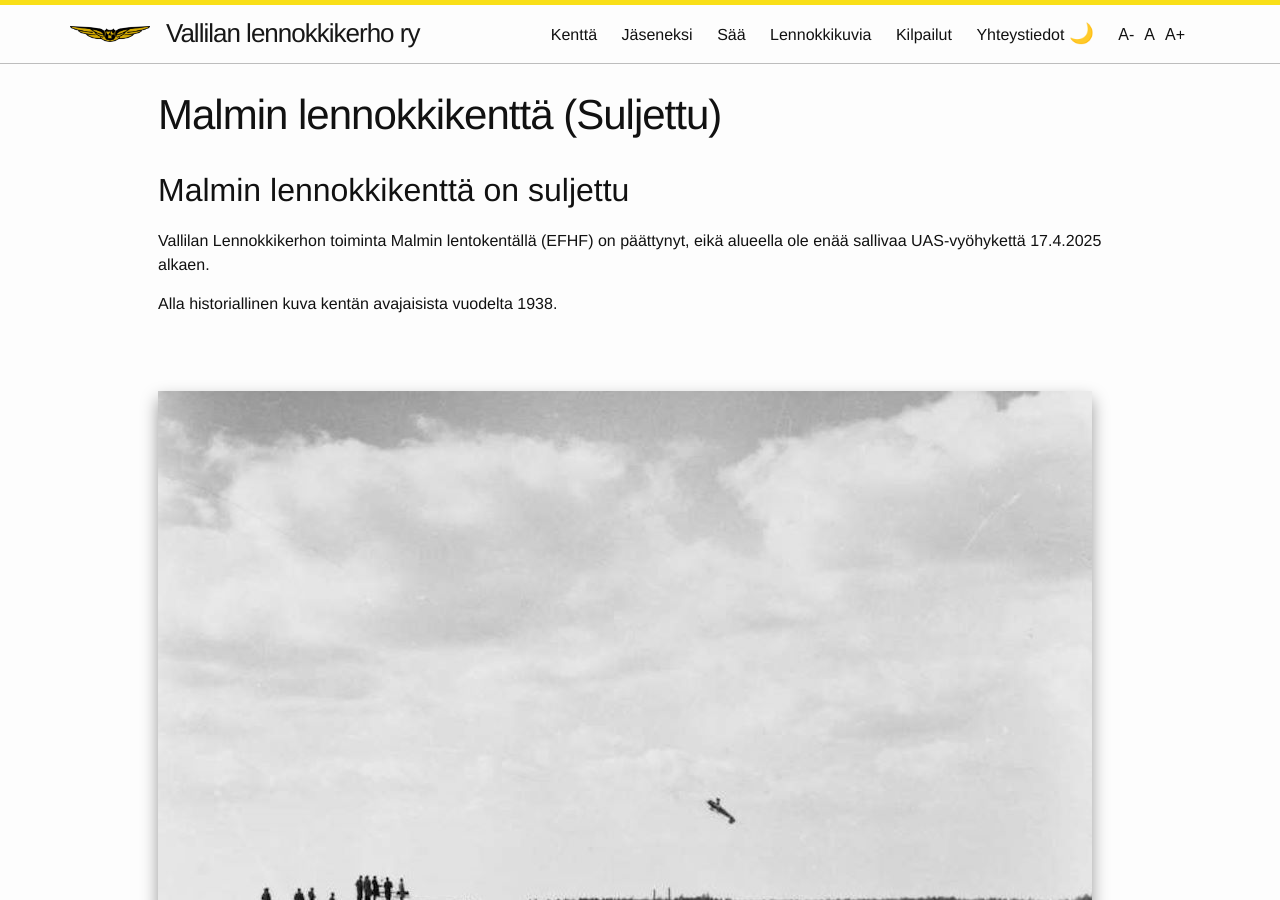
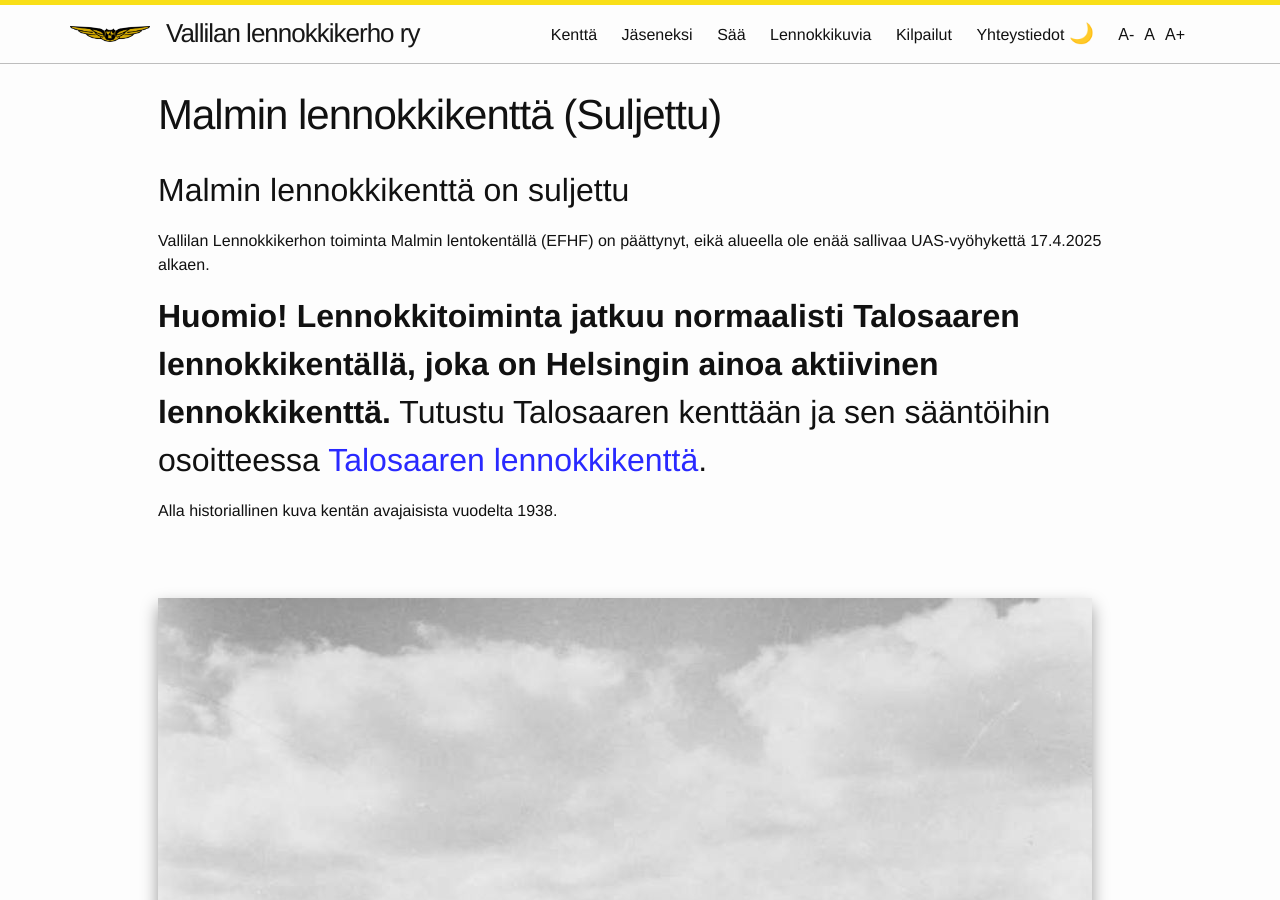
Before and after one commit to vallilanlennokkikerho/vallilanlennokkikerho.github.io, a Jekyll site: the page built from lennokkikenttä/Malmi_lennokkikentän_kenttäsäännöt.md, in a window 1280 px wide and 900 px high. Built offline with Jekyll 4.4.1, drawn with Linux system fonts in a browser that asks for light colours.

Commit message:
clarify that operations continue at Talosaari

```diff
--- a/lennokkikenttä/Malmi_lennokkikentän_kenttäsäännöt.md
+++ b/lennokkikenttä/Malmi_lennokkikentän_kenttäsäännöt.md
@@ -12,6 +12,9 @@ keywords: Vallilan Lennokkikerho, Malmi, EFHF, lennokkikenttä, suljettu, histor
 
 Vallilan Lennokkikerhon toiminta Malmin lentokentällä (EFHF) on päättynyt, eikä alueella ole enää sallivaa UAS-vyöhykettä 17.4.2025 alkaen.
 
+**Huomio! Lennokkitoiminta jatkuu normaalisti Talosaaren lennokkikentällä, joka on Helsingin ainoa aktiivinen lennokkikenttä.** Tutustu Talosaaren kenttään ja sen sääntöihin osoitteessa [Talosaaren lennokkikenttä](/lennokkikenttä/).
+---
+
 Alla historiallinen kuva kentän avajaisista vuodelta 1938.
 
 <div class="image-container">
```
